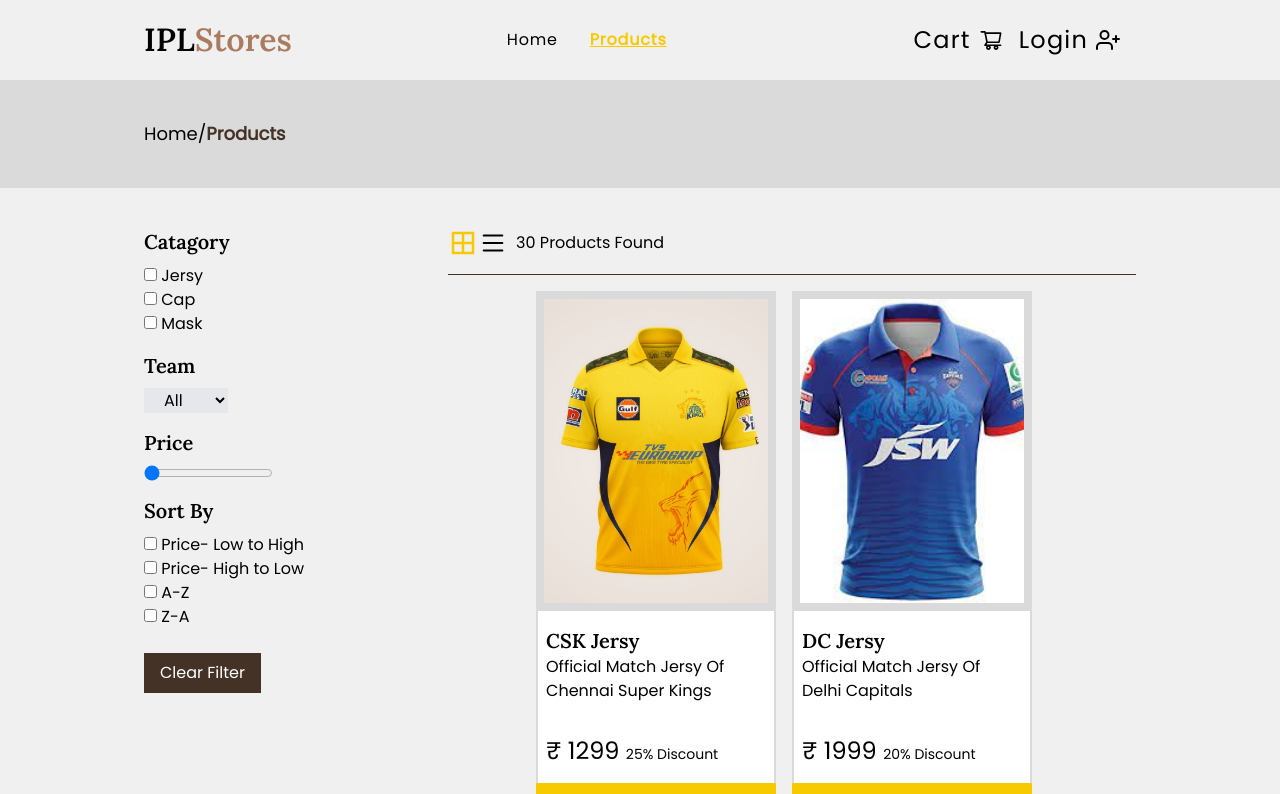
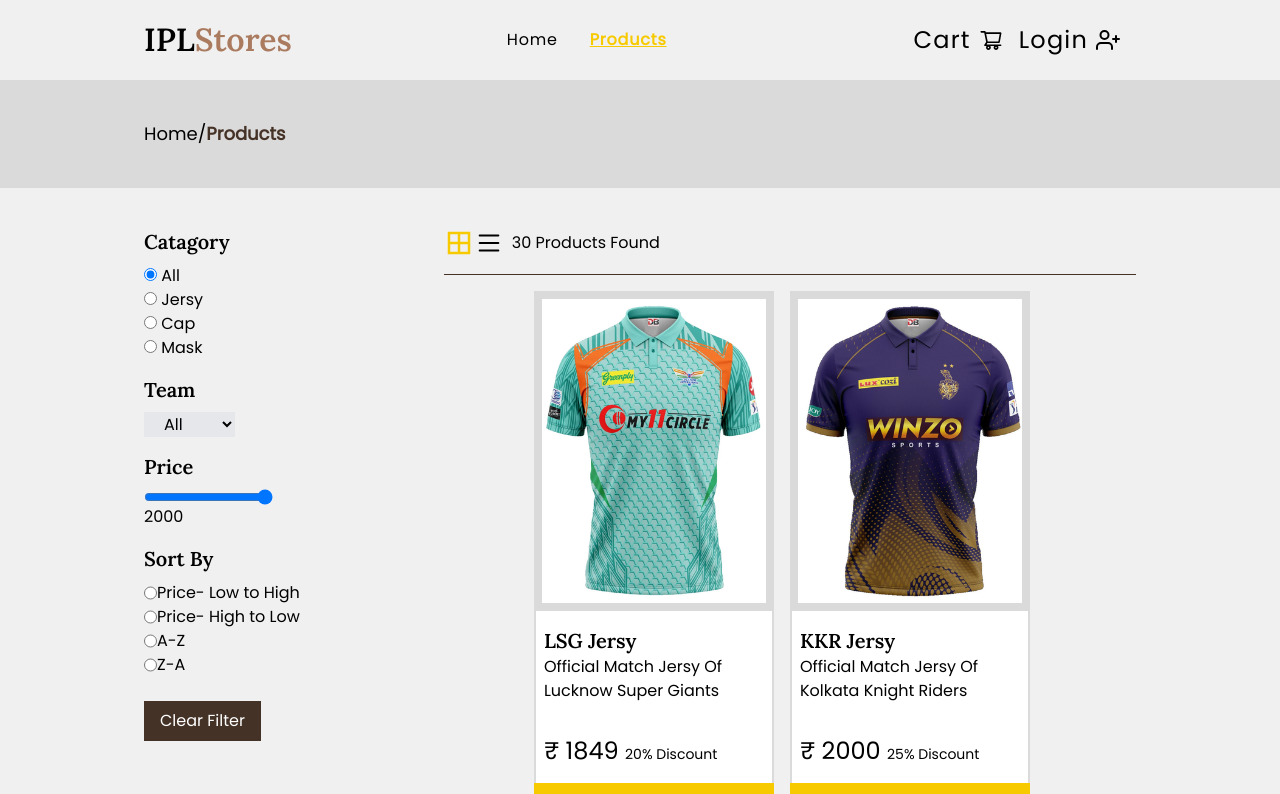
Before and after one commit to the-mainak-banerjee/ipl-stores, a React (Create React App) app: page /products in a window 1280 px wide. Shown: the top 794 px of the page. Built offline with nearby package versions, Linux system fonts and the light colour scheme.

Commit message:
feat- created filter feature in product page

```diff
--- a/src/backend/catagories.js
+++ b/src/backend/catagories.js
@@ -4,16 +4,19 @@ export const Catagories = [
     {
         id: uuidV4(),
         src: '../../assets/cover/caps.jpg',
-        name: 'Caps'
+        name: 'Cap',
+        catagory: 'cap'
     },
     {
         id: uuidV4(),
         src: '../../assets/cover/jersy.jpg',
-        name: 'Jersy'
+        name: 'Jersy',
+        catagory: 'jersy'
     },
     {
         id: uuidV4(),
         src: '../../assets/cover/masks.jpg',
-        name: 'Masks'
+        name: 'Mask',
+        catagory: 'mask'
     },
 ]
--- a/src/components/FilterBar.jsx
+++ b/src/components/FilterBar.jsx
@@ -1,40 +1,89 @@
 import React from 'react'
+import { useFilter } from '../context/filter-context'
+
 
 export const FilterBar = () => {
+
+
+  const { state, dispatch } = useFilter()
+
+  const handleCatagories = (e) => {
+    dispatch({ type: 'CAT', payload: e.target.value})
+  }
+
+  const handleTeam = (e) => {
+    dispatch({ type: 'TEAM', payload: e.target.value})
+  }
+
+  const handlePriceChange = (e) => {
+    dispatch({ type: 'PRICE', payload: e.target.value})
+  }
+
+  const handleSortBy = (e) => {
+    dispatch({ type: 'SORT', payload: e.target.value})
+  }
+
+  const handleClear = () => {
+    dispatch({ type: 'CLEAR'})
+  }
+
 
 
   return (
       <aside className='font-poppins lg:sticky lg:top-0 lg:h-screen mb-10'>
         <div className='flex flex-col items-start mb-4'>
           <label className='mb-2 font-lora text-xl'>Catagory</label>
-          <span><input type='checkbox' name='catagory' value='jersy'/> Jersy </span>
-          <span><input type='checkbox' name='catagory' value='jersy'/> Cap </span>
-          <span><input type='checkbox' name='catagory' value='jersy'/> Mask </span>
+          <span><input type='radio' name='catagory' value='all' checked={state.catagory === 'all'} onChange={handleCatagories}/> All </span>
+          <span><input type='radio' name='catagory' value='jersy' checked={state.catagory === 'jersy'} onChange={handleCatagories}/> Jersy </span>
+          <span><input type='radio' name='catagory' value='cap' checked={state.catagory === 'cap'} onChange={handleCatagories}/> Cap </span>
+          <span><input type='radio' name='catagory' value='mask' checked={state.catagory === 'mask'} onChange={handleCatagories}/> Mask </span>
         </div>
 
         <div className='flex flex-col items-start mb-4'>
           <label className='mb-2 font-lora text-xl'>Team</label>
-          <select className='bg-gray-200 px-4'>
-            <option>All</option>
-            <option>CSK</option>
+          <select className='bg-gray-200 px-4' name='team' value={state.team} onChange={handleTeam}>
+            <option value='all'>All</option>
+            <option value='csk'>CSK</option>
+            <option value='dc'>DC</option>
+            <option value='gt'>GT</option>
+            <option value='kkr'>KKR</option>
+            <option value='lsg'>LSG</option>
+            <option value='mi'>MI</option>
+            <option value='pbks'>PBKS</option>
+            <option value='rcb'>RCB</option>
+            <option value='rr'>RR</option>
+            <option value='srh'>SRH</option>
           </select>
         </div>
 
         <div className='flex flex-col items-start mb-4'>
           <label className='mb-2 font-lora text-xl' htmlFor='slide'>Price</label>
-          <input type='range' max='400' min='50' step='50' id='slide'/>
+          <input type='range' max='2000' min='110' step='63' id='slide' name='priceRange' value={state.priceRange} onChange={handlePriceChange}/>
+          <p>{state.priceRange}</p>
         </div>
 
         <div className='flex flex-col items-start mb-6'>
-          <label className='mb-2 font-lora text-xl'>Sort By</label>
-          <span><input type='checkbox' name='sort' value='Low'/> Price- Low to High </span>
-          <span><input type='checkbox' name='sort' value='High'/> Price- High to Low </span>
-          <span><input type='checkbox' name='sort' value='A-Z'/> A-Z </span>
-          <span><input type='checkbox' name='sort' value='Z-A'/> Z-A </span>
+          <p className='mb-2 font-lora text-xl'>Sort By</p>
+          <span className='flex'>
+            <input type='radio' id='lth' name='sortBy' value='Low' checked={state.sortBy === 'Low'} onChange={handleSortBy}/>
+            <label htmlFor='lth'>Price- Low to High</label>
+          </span>
+          <span className='flex'>
+            <input type='radio' id='htl' name='sortBy' value='High' checked={state.sortBy === 'High'} onChange={handleSortBy}/>
+            <label htmlFor='htl'>Price- High to Low</label>
+          </span>
+          <span className='flex'>
+            <input type='radio' id='atz' name='sortBy' value='A-Z' checked={state.sortBy === 'A-Z'} onChange={handleSortBy}/>
+            <label htmlFor='atz'>A-Z</label>
+          </span>
+          <span className='flex'>
+            <input type='radio' id='zta' name='sortBy' value='Z-A' checked={state.sortBy === 'Z-A'} onChange={handleSortBy}/>
+            <label htmlFor='zta'>Z-A</label>
+          </span>
         </div>
 
         <div>
-          <button className='bg-primary text-white px-4 py-2 hover:bg-secondary hover:text-black'>Clear Filter</button>
+          <button type='button' className='bg-primary text-white px-4 py-2 hover:bg-secondary hover:text-black' onClick={handleClear}>Clear Filter</button>
         </div>
 
       </aside>
--- a/src/components/ProductList.jsx
+++ b/src/components/ProductList.jsx
@@ -10,20 +10,43 @@ export const ProductList = ({ products }) => {
   const pageLimit = 3;
   const [showBoxStyle, setShowBoxStyle] = useState(false)
   const [currentPage,setCurrentPage] = useState(1)
-  const [totalPages] = useState(Math.round(products?.length / dataLimit))
+  // const [totalPages, setTotalPages] = useState()
 
-  useEffect(() => {
-    window.scrollTo({
-      top: 0,
-      behavior: 'smooth'
-    })
-  },[currentPage])
 
-  function getPaginatedData(){
-    const startIndex = (currentPage * dataLimit) - dataLimit
-    const endIndex = startIndex + dataLimit
-    return products?.slice(startIndex,endIndex)
+  // useEffect(() => {
+    //   setTotalPages(Math.ceil(products?.length / dataLimit))
+    //   setCurrentPage(1)
+    // },[products?.length,dataLimit])
+
+
+
+  const totalPages =  (Math.ceil(products?.length / dataLimit))
+
+  function getProductsForPage(num) {
+    let page = num - 1;
+    if(page === 0){
+      return products?.slice(0,dataLimit)
+    }
+
+    if(page * dataLimit < products?.length){
+      const startIndex = page * dataLimit
+      const endIndex =
+      products?.length < startIndex + dataLimit
+      ? products?.length
+      : startIndex + dataLimit
+      return products?.slice(startIndex,endIndex)
+    }
+    setCurrentPage(1)
+    return products?.slice(0,dataLimit)
   }
+
+  const getPaginatedData = getProductsForPage(currentPage)
+
+  // function getPaginatedData(){
+  //   const startIndex = (currentPage * dataLimit) - dataLimit
+  //   const endIndex = startIndex + dataLimit
+  //   return products?.slice(startIndex,endIndex)
+  // }
 
   function getPaginationGroup(){
     const start = Math.floor((currentPage - 1) / pageLimit) * pageLimit
@@ -36,7 +59,14 @@ export const ProductList = ({ products }) => {
     }
   }
 
-  const allProducts = getPaginatedData()?.map(item => {
+  useEffect(() => {
+    window.scrollTo({
+      top: 0,
+      behavior: 'smooth'
+    })
+  },[currentPage])
+
+  const allProducts = getPaginatedData?.map(item => {
     return (
       <ProductCard
         key={uuidV4()}
@@ -54,6 +84,7 @@ export const ProductList = ({ products }) => {
 
   return (
     <div className='lg:px-36 lg:flex-1'>
+
       <div className='flex items-center pb-4'>
         <BiBorderAll className={!showBoxStyle ? 'cursor-pointer text-secondary': 'cursor-pointer'} size='30px'
           onClick={() => setShowBoxStyle(false)}
@@ -63,10 +94,16 @@ export const ProductList = ({ products }) => {
         />
         <p className='font-poppins mx-2'>{products?.length} Products Found</p>
       </div>
+
       <hr className='border-primary'/>
-      <div className='flex flex-wrap items-center justify-center'>
-        {allProducts}
-      </div>
+
+      {products?.length > 0
+        ? <div className='flex flex-wrap items-center justify-center'>
+            {allProducts}
+          </div>
+        : <h3 className='text-xl font-bold font-lora py-8'>Sorry No Products Match Your Search</h3>
+      }
+
       {products?.length > dataLimit && <div className='my-4 flex items-center justify-center'>
         {/* previous buton */}
         <button
--- /dev/null
+++ b/src/context/filter-context.js
@@ -0,0 +1,44 @@
+import { createContext, useContext, useReducer } from "react";
+import { Products } from "../backend/db";
+import { filterReducer } from "../reducer/filter-reducer";
+import { getCatagoriedProduct, getPricedProducts, getSortedProducts, getTeamsProducts } from "../utils/Filters";
+
+const FilterContext = createContext()
+
+const initialState = {
+    catagory: 'all',
+    team: 'all',
+    priceRange: 2000,
+    sortBy: ''
+}
+
+const FilterContextProvider = ({ children }) => {
+
+    const [state,dispatch] = useReducer(filterReducer, initialState)
+
+    const shuffleProducts = (array)=>{
+        for(let i=0; i<array.length; i++){
+            const j = Math.floor(Math.random() * (i+1));
+            [array[i], array[j]] = [array[j], array[i]]
+        }
+    }
+
+    shuffleProducts(Products)
+
+    const catagoriedProducts = getCatagoriedProduct(state.catagory,Products)
+    const teamsProducts = getTeamsProducts(state.team,catagoriedProducts)
+    const pricedProducts = getPricedProducts(state.priceRange, teamsProducts)
+    const sortedProducts = getSortedProducts(state.sortBy,pricedProducts)
+
+    const filteredProducts = sortedProducts
+
+    return (
+        <FilterContext.Provider value={{state,dispatch, filteredProducts}}>
+            { children }
+        </FilterContext.Provider>
+    )
+}
+
+const useFilter = () => useContext(FilterContext)
+
+export { FilterContextProvider, useFilter }
--- a/src/index.js
+++ b/src/index.js
@@ -3,10 +3,13 @@ import ReactDOM from 'react-dom/client';
 import './index.css';
 import App from './App';
 import {BrowserRouter} from 'react-router-dom'
+import { FilterContextProvider } from './context/filter-context';
 
 const root = ReactDOM.createRoot(document.getElementById('root'));
 root.render(
   <BrowserRouter>
-    <App />
+    <FilterContextProvider>
+      <App />
+    </FilterContextProvider>
   </BrowserRouter>
 );
--- a/src/pages/HomePage.jsx
+++ b/src/pages/HomePage.jsx
@@ -3,15 +3,17 @@ import { Carousel, ProductList } from '../components'
 import { Products } from '../backend/db'
 import { Catagories } from '../backend/catagories'
 import { Link } from 'react-router-dom'
+import { useFilter } from '../context/filter-context'
 
 export const HomePage = () => {
 
   const featuredProducts = Products.filter(item => item.featured === true)
+  const { dispatch } = useFilter()
 
 
   const popularCatagoris = Catagories.map(item => {
     return (
-      <div key={item.id} className='w-96 sm:w-1/3 sm:h-96 mx-2 my-8 cursor-pointer hover:shadow-2xl hover:scale-105'>
+      <div key={item.id} className='w-96 sm:w-1/3 sm:h-96 mx-2 my-8 cursor-pointer hover:shadow-2xl hover:scale-105' onClick={() => dispatch({type:'CAT', payload:`${item.catagory}`})}>
       <Link to='/products'>
           <img src={item.src} alt={item.name} className='w-full h-full '/>
           <p className='text-center w-full bg-secondary text-xl font-poppins px-4 py-2'>{item.name}</p>
--- a/src/pages/ProductPage.jsx
+++ b/src/pages/ProductPage.jsx
@@ -1,8 +1,10 @@
 import React, { useEffect } from 'react'
-import { Products } from '../backend/db'
 import { FilterBar, ProductList, SubNavbar } from '../components'
+import { useFilter } from '../context/filter-context'
 
 export const ProductPage = () => {
+
+  const { filteredProducts } = useFilter()
 
   useEffect(() => {
     document.title = 'IPLStores-Products'
@@ -16,7 +18,7 @@ export const ProductPage = () => {
       <section className='flex flex-col xl:flex-row w-full pl-10 mt-10 lg:pl-36'>
           <FilterBar />
           <ProductList
-            products = {Products}
+            products = {filteredProducts}
           />
       </section>
     </>
--- /dev/null
+++ b/src/reducer/filter-reducer.js
@@ -0,0 +1,42 @@
+export const filterReducer = (state,action) => {
+    switch(action.type){
+        case 'CAT':
+            return {
+                ...state,
+                catagory: action.payload
+            }
+
+        case 'TEAM':
+            return {
+                ...state,
+                team: action.payload
+            }
+
+        case 'PRICE':
+            return {
+                ...state,
+                priceRange: action.payload
+            }
+
+        case 'SORT':
+            return {
+                ...state,
+                sortBy: action.payload
+            }
+
+        case 'CLEAR':
+            return{
+                ...state,
+                catagory: 'all',
+                team: 'all',
+                priceRange: 2000,
+                sortBy: ''
+            }
+
+        default:
+            return{
+                ...state
+            }
+    }
+
+}
--- /dev/null
+++ b/src/utils/Filters.js
@@ -0,0 +1,61 @@
+const getCatagoriedProduct = (catagory,products) => {
+    if(catagory === 'all'){
+        return products
+    }else{
+        return products.filter(item => item.catagory === catagory)
+    }
+}
+
+
+const getTeamsProducts = (teams, products) => {
+    if(teams === 'all'){
+        return products
+    }else{
+        return products.filter(item => item.team === teams)
+    }
+}
+
+const getPricedProducts = (price,products) => {
+    return products.filter(item => item.price <= price)
+}
+
+const getSortedProducts = (sortBy,products) => {
+
+    if(sortBy === '') {
+        return products
+    }
+
+    if(sortBy === 'Low'){
+        return products.sort((a,b) => (a.price - b.price))
+    }
+
+    if(sortBy === 'High'){
+        return products.sort((a,b) => (b.price - a.price))
+    }
+
+    if(sortBy === 'A-Z'){
+        return products.sort((a,b) => {
+            if(a.name>b.name){
+                return 1
+            }else if(a.name<b.name){
+                return -1
+            }else{
+                return 0
+            }
+        })
+    }
+
+    if(sortBy === 'Z-A'){
+        return products.sort((a,b) => {
+            if(a.name>b.name){
+                return -1
+            }else if(a.name<b.name){
+                return 1
+            }else{
+                return 0
+            }
+        })
+    }
+}
+
+export { getCatagoriedProduct, getTeamsProducts, getPricedProducts, getSortedProducts }
```
